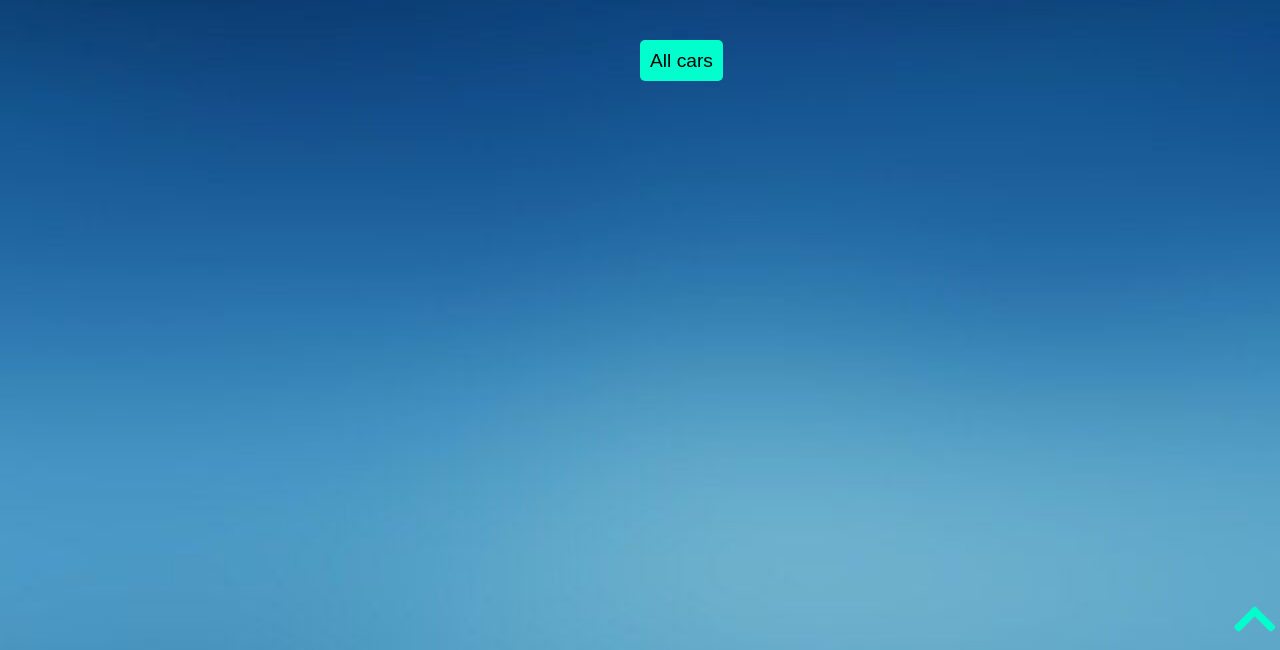
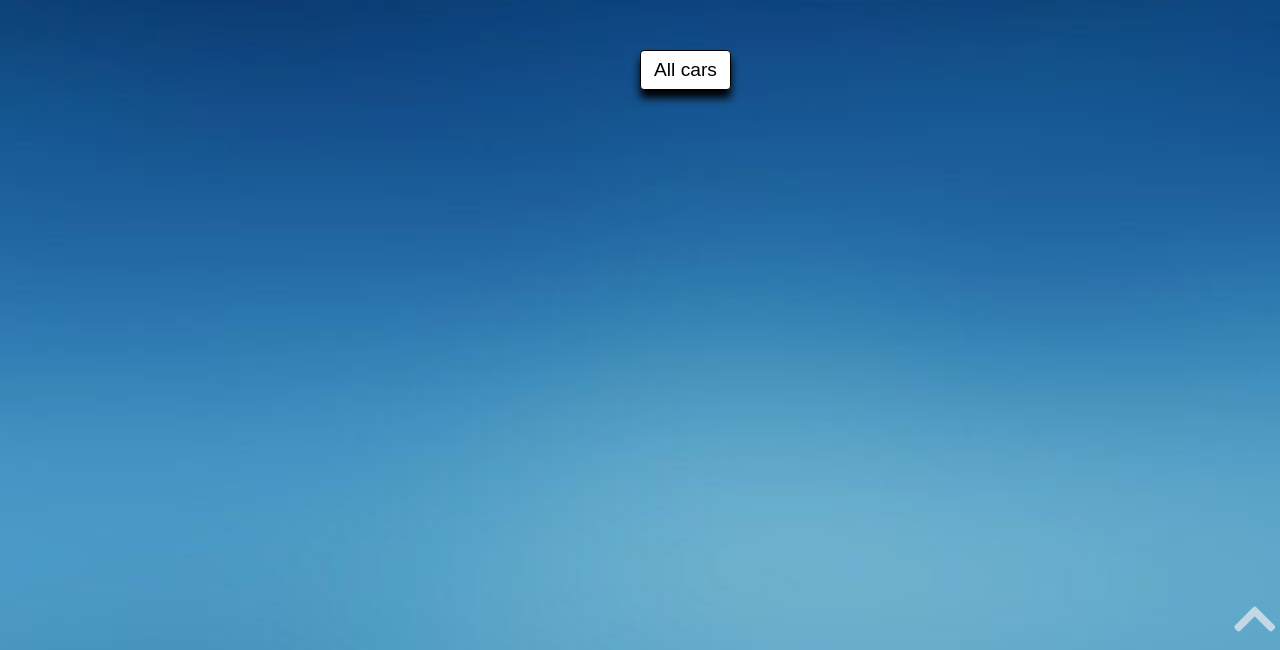
Before and after one commit to iO-Academy/2021-may-koalaCars, a PHP site: page / in a window 1280 px wide. Shown: the part 150-800 px from the top of the page. Run offline with PHP 8.4, Linux system fonts and the light colour scheme; data that the repository does not hold is empty; some libraries are stand-ins or nearby versions; some web fonts are replaced.

Commit message:
make button color changed

```diff
--- a/css/styles.css
+++ b/css/styles.css
@@ -84,10 +84,12 @@ a {
     padding: 5px;
     border: 1px solid #000000;
     border-radius: 5px;
+    transition: 0.15s;
 }
 
 a:hover {
     background-color: #C2D8E5;
+    transform: scale(1.1);
 }
 
 .make-btn {
@@ -114,32 +116,40 @@ a:hover {
 }
 .make-btn a:hover {
     border-radius: 4px;
-    background-color: #ffffff;
+    background-color: #C2D8E5;
 }
 
 .make-btn:hover {
     border-radius: 4px;
     transform: scale(1.1);
+    background-color: #C2D8E5;
 }
 
 .all-cars-btn {
-    background-color: #1885c1;
     outline: none;
-    border: none;
     margin-left: 50%;
     margin-top: 20px;
     transition: 0.15s;
+    background-color: #ffffff;
+    padding: 8px;
+    border-radius: 4px;
+    outline: none;
+    border: 1px solid black;
+    box-shadow: 0 8px 8px  #000000;
 }
 
 .all-cars-btn:hover{
-    transform: scale(1.1);
+    background-color: #C2D8E5;
+    border-radius: 4px;
 }
 
 .all-cars-btn a{
-    background-color: #00ffcc;
     outline: none;
     border: none;
-    padding: 10px;
+}
+
+.all-cars-btn a:hover{
+    border-radius: 4px;
 }
 
 .home-scroller {
@@ -158,7 +168,7 @@ a:hover {
 
 .home-scroller i {
     position: fixed;
-    color: #00ffcc;
+    color: #C2D8E5;
     font-size: 3rem;
     animation: alternate bounce 0.7s infinite;
     transition: 0.15s;
--- a/src/ViewHelpers/FiltersViewHelper.php
+++ b/src/ViewHelpers/FiltersViewHelper.php
@@ -15,6 +15,7 @@ class FiltersViewHelper
                 return 'invalid information';
             }
         }
-        return $output.= '</div> ';
+         $output.= '</div> ';
+        return $output;
     }
 }
```
